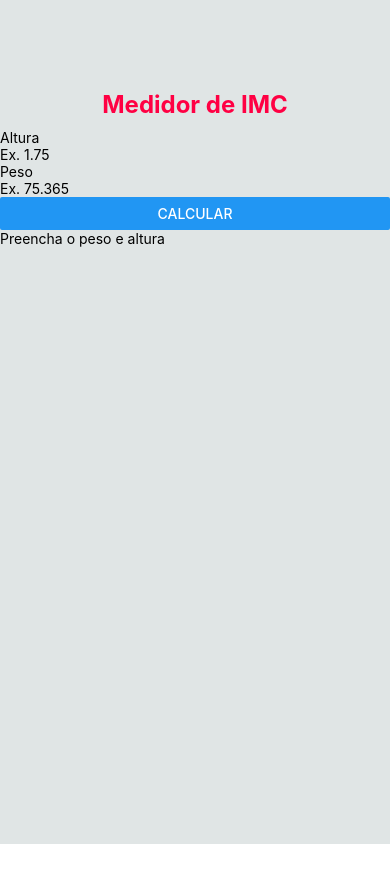
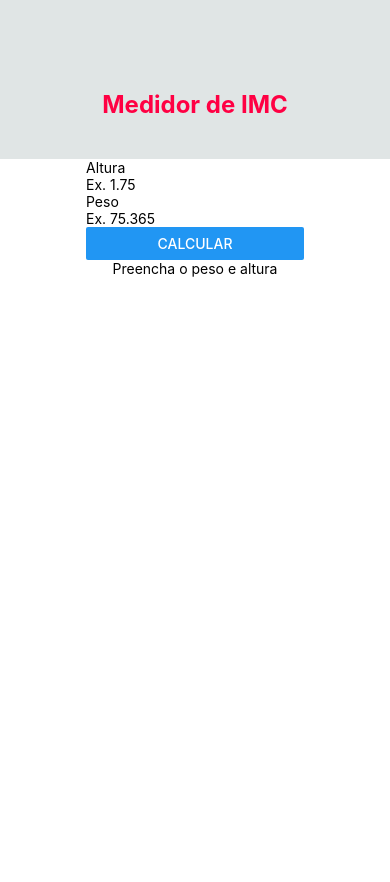
Before and after one commit to LucaRosendo/Project_react, a React Native app in the folder onebithealth/: screen / in a window 390 px wide. Shown: the top 882 px of the page. Before the commit the page ends 844 px from the top, so only its background shows below. Built offline with nearby package versions, Linux system fonts and the light colour scheme.

Commit message:
Mais algumas alterações

```diff
--- a/onebithealth/src/components/Form/Index.js
+++ b/onebithealth/src/components/Form/Index.js
@@ -1,6 +1,7 @@
 import React, {useState} from "react";
-import { View, Text ,TextInput, Button} from "react-native"
+import { View, Text ,TextInput, Button} from "react-native";
 import ResultImc from "./ResultImc";
+import styles from "./style";
 
 export default function Form(){
 
@@ -30,7 +31,7 @@ function validationImc(){//Chama função imcCalculator() quando altura e peso f
 }
 
     return(
-        <View>
+        <View style={styles.formContext}>
             <View>
                 <Text>Altura</Text>
                 <TextInput
--- a/onebithealth/src/components/Form/style.js
+++ b/onebithealth/src/components/Form/style.js
@@ -0,0 +1,14 @@
+import { StyleSheet } from 'react-native'
+
+const styles = StyleSheet.create({
+   formContext: {
+    width:"100%",
+    height:"100%",
+    bottom:0,
+    backgroundColor:"#FFFFFF",
+    alignItems:"Center",
+    marginTop:30,
+   },
+});
+
+export default styles
```
